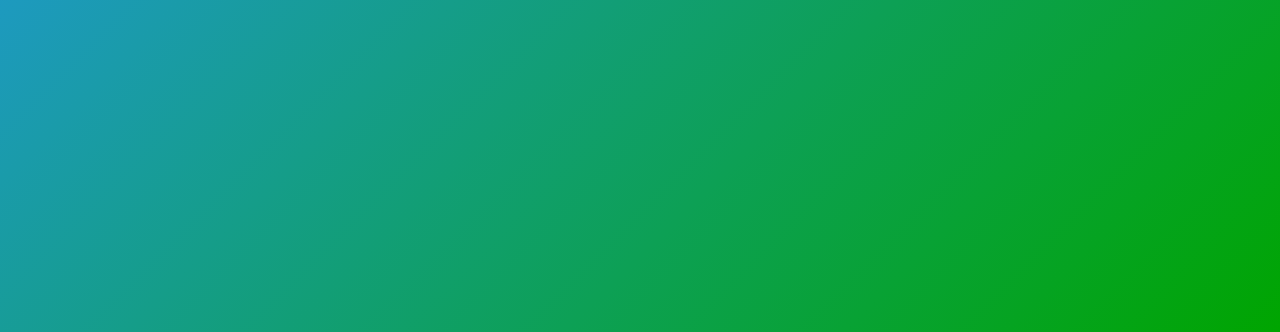
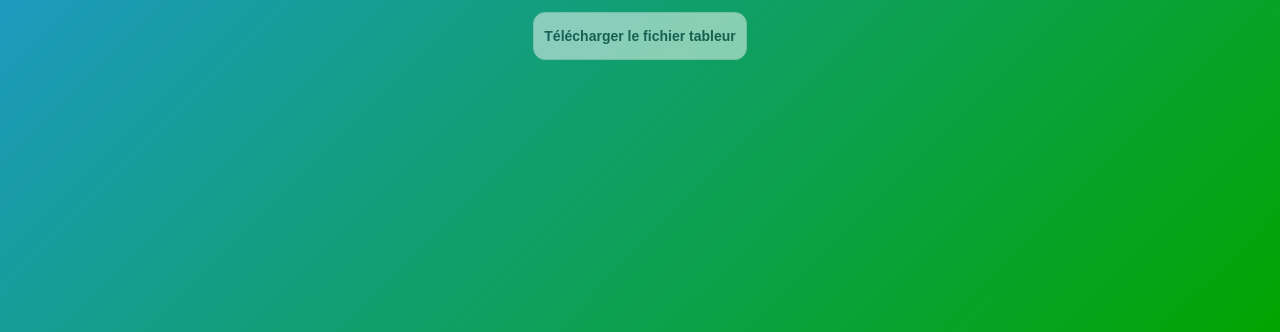
Before and after one commit to DegrangeM/Fodte, a plain HTML site: page index.html in a window 1280 px wide. Shown: the part 468-800 px from the top of the page. Drawn offline with Linux system fonts and the light colour scheme.

Commit message:
better style

```diff
--- a/getText.js
+++ b/getText.js
@@ -110,7 +110,7 @@ document.addEventListener('drop', async function (e) {
     let n = datas.length;
 
     if (n) {
-        document.querySelector('.status button').classList.remove('hidden');
+        document.querySelector('.status button').classList.remove('disabled');
         document.querySelector('.status button .imported').textContent = n > 1 ? '(' + n + ' fichiers importés)' : '(' + n + ' fichier importé)';
     }
 
--- a/index.html
+++ b/index.html
@@ -14,7 +14,7 @@
 <body>
 	<div>
 		<div class="drop-here">Glissez déposez vos<br>fichiers odt ici</div>
-		<div class="status"><button class="hidden">Télécharger le fichier tableur <span class="imported">(x fichiers importés)</span></button></div>
+		<div class="status"><button class="disabled">Télécharger le fichier tableur <span class="imported"></span></button></div>
 	</div>
 </body>
 
--- a/style.css
+++ b/style.css
@@ -52,6 +52,7 @@ body .status button .imported {
     font-weight: normal;
 }
 
-body .status button.hidden {
-    visibility: hidden;
+body .status button.disabled {
+    opacity: 0.5;
+    cursor: not-allowed;
 }
```
